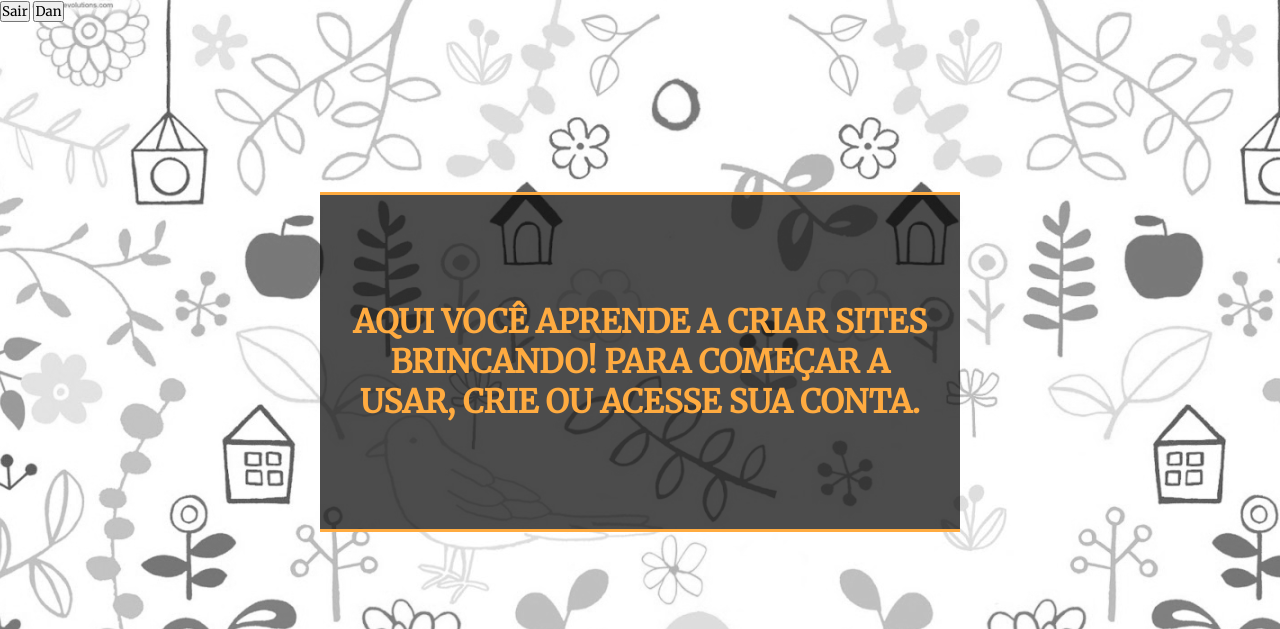
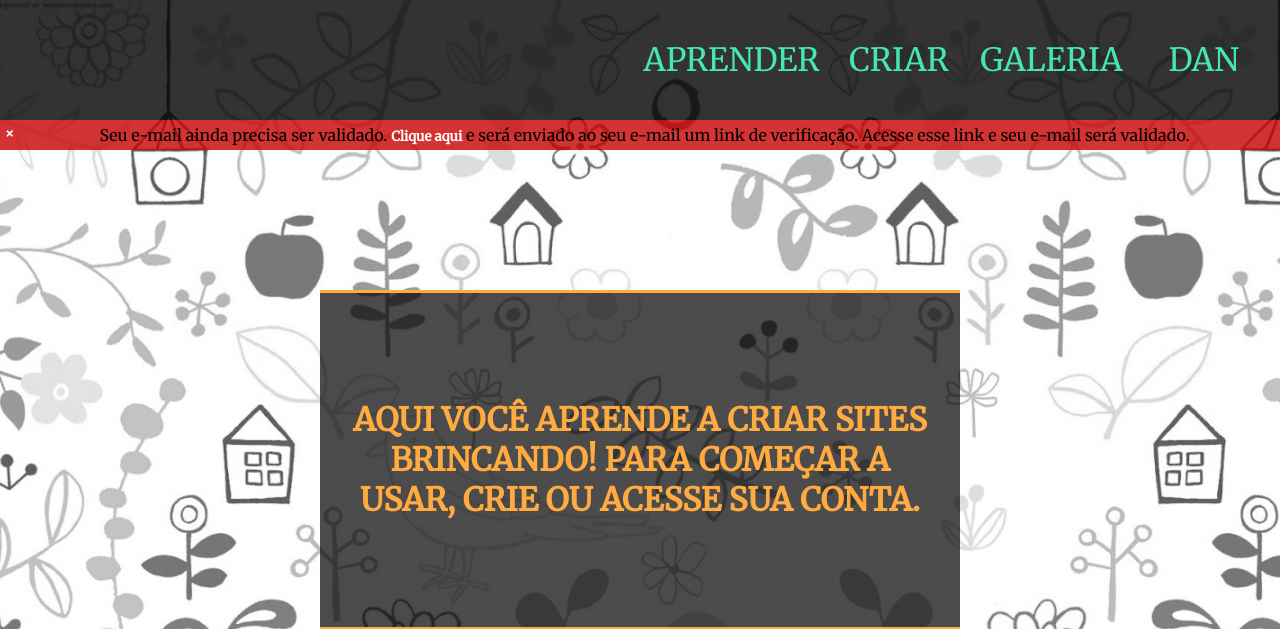
Before and after one commit to VickMalara/TCC-2K19, a PHP site: page /pineapple/ in a window 1280 px wide. Shown: the top 629 px of the page. Run offline with PHP 8.4, Linux system fonts and the light colour scheme; a user stored in the database is signed in.

Commit message:
Verificação de E-mail V1
o aplicativo está enviando e-mails de confirmação da forma esperada e com validação de tempo. Estando pronto para uso e perfumaria

```diff
--- a/_css/interface.css
+++ b/_css/interface.css
@@ -16,6 +16,10 @@ body{
 
 body::-webkit-scrollbar{
 	width:0;
+}
+
+button{
+	outline: none;
 }
 
 button:hover{
@@ -193,3 +197,46 @@ button:hover{
 .form-div p.botoes button[id="bt-limpa-modal"]:hover{
 	box-shadow:inset 0px 0px 4px #900;
 }
+
+#validacao{
+	width:100%;
+	position: absolute;
+	top:15%;
+	background: rgba(200,0,0,0.8);
+	padding:5px;
+	text-align: center;
+	color:black;
+	display:flex;
+	transition: background 0.3s;
+}
+
+#validacao a{
+	text-decoration: none;
+	color:#fff;
+	font-weight: bold;
+}
+
+#validacao a:hover{
+	text-decoration: underline;
+}
+
+#validacao button{
+	height: 100%;
+	width:auto;
+	background: transparent;
+	border:none;
+	text-align:center;
+	font-weight: bold;
+	color:white;
+	transition: text-shadow 0.3s;
+}
+
+#validacao p{
+	display: block;
+	width: 100%;
+	text-align: center;
+}
+
+#validacao button:hover{
+	text-shadow:0px 0px 3px rgba(255,255,255,0.5);
+}
--- /dev/null
+++ b/_css/nav-online.css
@@ -0,0 +1,75 @@
+nav{
+	width:100%;
+	height: 15%;
+	display: flex;
+	justify-content: flex-end;
+	background-color:rgba(0,0,0,0.8);
+}
+
+
+ul{
+	display: flex;
+	justify-content: left;
+	align-items: center;
+	width:50%;
+	height:100%;
+}
+
+li{
+	display: block;
+	margin: 0 .5%;
+	width: 100%;
+	height: 100%;
+	list-style:none;
+	text-align: center;
+}
+
+nav ul li button{
+	border:none;
+	font-size:2em;
+	width: 100%;
+	height: 100%;
+	text-transform: uppercase;
+	color:#45e8ac;
+	background: transparent;
+	outline: none;
+	transition: box-shadow 0.3s;
+}
+
+ul.sub-item{
+	display: none;
+	position: absolute;
+	top:15%;
+	right:0;
+	width:20%;
+	height: auto;
+	opacity: 0;
+	transition: all 0.3s;
+	z-index: 1;
+}
+
+ul.sub-item li{
+	width: 100%;
+}
+
+ul.sub-item li button{
+	border:none;
+	padding:15px 0px;
+	width:100%;
+	font-size:1.5em;
+	text-transform: uppercase;
+	margin: 0 .5%;
+	color:#45e8ac;
+	background: rgba(0,0,0,0.6);
+	outline: none;
+	transition: box-shadow 0.3s;
+}
+
+nav button:hover{
+	cursor: pointer;
+	box-shadow:inset 0px -5px #45e8ac;
+}
+
+ul.sub-item li button:hover{
+	box-shadow:inset 5px 0px #45e8ac;
+}
--- a/cadastro.php
+++ b/cadastro.php
@@ -1,4 +1,3 @@
-<script type="text/javascript" src="_js/jquery.min.js"></script>
 <div class="form-div">
 	<h1>Crie sua conta!</h1>
 	<p id="msg"></p>
@@ -39,6 +38,7 @@
 
 <script type="text/javascript">
 	$("#bt-pcadastro").click(function(){
+
 		$.ajax({
 			url : "pcadastro.php",
 			type : "post",
--- a/conexao.php
+++ b/conexao.php
@@ -3,7 +3,7 @@
 	$conexao = mysqli_connect('localhost', 'pineappleadm', 'pineappleehtop','pineappleDB');
 
 	if(!$conexao){
-		echo "Erro no banco de dados";
+		echo "Conexão com o banco falha.";
 	}
 
 
--- a/index.php
+++ b/index.php
@@ -9,22 +9,17 @@
 		<script type="text/javascript" src="_js/jquery.min.js"></script>
 	</head>
 	<body>
-		<nav>
-			<?php if(isset($_SESSION["usuario"])){
-					echo'
-					<button id="bt-logout">Sair</button>
-					<button id="bt-editar-perfil">'.$_SESSION["apelido"].'</button>';
-					echo"<script>
-						$('#nav').attr('href','_css/nav-online.css');
-					</script>";
-			}else{
-				echo'<button id="bt-login" type="button">Entrar</button>
-					<button id="bt-cadastro" type="button">Criar conta</button>';
-			} ?>
-		</nav>
+		<?php include "nav.php"; ?>
 		<div id="conteudo">
 			<div id="bloco-conteudo">
-				<div class="alert"></div>
+				<?php
+					if(isset($_SESSION["validacao"]) && $_SESSION["validacao"] == 0){
+						echo'<div id="validacao">
+							<button class="bt-close">&times;</button>
+							<p>Seu e-mail ainda precisa ser validado. <button id="bt-send-email">Clique aqui</button> e será enviado ao seu e-mail um link de verificação. Acesse esse link e seu e-mail será validado.</p>
+						</div>';
+					}
+				?>
 				<div id="txt-central">
 					<h1>Aqui você aprende a criar sites brincando! Para começar a usar, crie ou acesse sua conta.</h1>
 				</div>
@@ -56,22 +51,24 @@
 					})
 				});
 
-				$('#bt-editar-perfil').on("click",function(){
-					$("#modal-dinamico").css("width",'100%');
-					$.ajax({
-						url : 'editar-perfil.php',
-						type : 'get'
-					}).done(function(msg){
-						$('#modal-dinamico').html(msg);
-					})
+				$('.bt-close').click(function(){
+					$(this).parent().fadeOut();
 				});
 
-				$('#bt-logout').on("click",function(){
+				$('#bt-send-email').click(function(){
 					$.ajax({
-						url : 'logout.php',
-						type : 'get'
+						url : "sendemail.php",
+						type : "get",
+						beforeSend : function(){
+							$("#validacao").css('background','rgba(237, 198, 83,0.5)');
+							$("#validacao p").html('Enviando E-mail...');
+						}
 					}).done(function(msg){
-						 window.location.reload();
+						$("#validacao").css('background','rgba(22, 182, 123,0.5)');
+						$("#validacao p").html('E-mail enviado com sucesso!');
+						setTimeout(function(){
+							$("#validacao").fadeOut();
+						},500);
 					});
 				});
 			});
--- /dev/null
+++ b/nav.php
@@ -0,0 +1,56 @@
+<nav>
+	<?php if(isset($_SESSION["usuario"])){
+			echo'
+			<ul>
+				<li><button>Aprender</button></li>
+				<li><button>Criar</button></li>
+				<li><button>Galeria</button></li>
+				<li><button id="bt-perfil">'.$_SESSION["apelido"].'</button>
+					<ul id="editor-perfil" class="sub-item">
+						<li><button id="bt-editar-perfil">Editar Perfil</button</li>
+						<li><button id="bt-logout">Sair</button></li>
+					</ul>
+				</li>
+			</ul>';
+			echo"<script>
+				$('#nav').attr('href','_css/nav-online.css');
+			</script>";
+	}else{
+		echo'<button id="bt-login" type="button">Entrar</button>
+			<button id="bt-cadastro" type="button">Criar conta</button>';
+	} ?>
+</nav>
+<script type="text/javascript">
+	$('#bt-perfil').click(function(){
+		$('#editor-perfil').css("display","block");
+		$('#editor-perfil').css("opacity","1");
+
+	});
+
+	$('#editor-perfil').mouseleave(function(){
+		$('#editor-perfil').css("opacity","0");
+		setTimeout(function(){
+			$('#editor-perfil').css("display","block");
+		},300);
+	});
+
+
+	$('#bt-editar-perfil').on("click",function(){
+		$("#modal-dinamico").css("width",'100%');
+		$.ajax({
+			url : 'editar-perfil.php',
+			type : 'get'
+		}).done(function(msg){
+			$('#modal-dinamico').html(msg);
+		})
+	});
+
+	$('#bt-logout').on("click",function(){
+		$.ajax({
+			url : 'logout.php',
+			type : 'get'
+		}).done(function(msg){
+			 window.location.reload();
+		});
+	});
+</script>
--- a/plogin.php
+++ b/plogin.php
@@ -17,6 +17,7 @@
 		if($senha == $linha["senha"]){
 			$_SESSION["usuario"] = $linha["ident"];
 			$_SESSION["apelido"] = $linha["apelido"];
+			$_SESSION["validacao"] = $linha["validada"];
 			$achou = true;
 		}
 
```
Also changed, not shown: _css/validacao.css (added, +25 -0 lines), email.php (added, +15 -0 lines), login.php (+8 -1 lines), sendemail.php (added, +32 -0 lines), vemail.php (+61 -7 lines).
